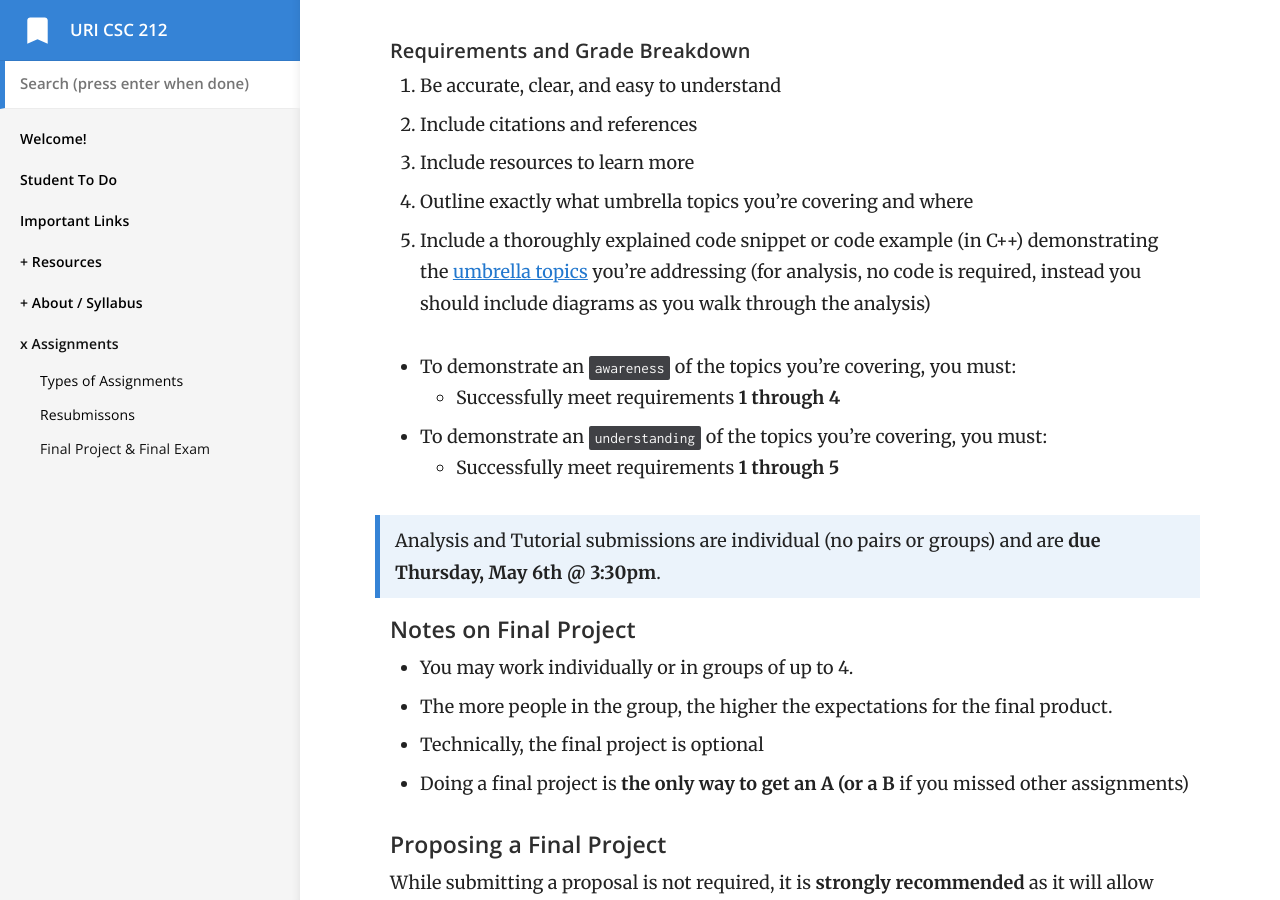
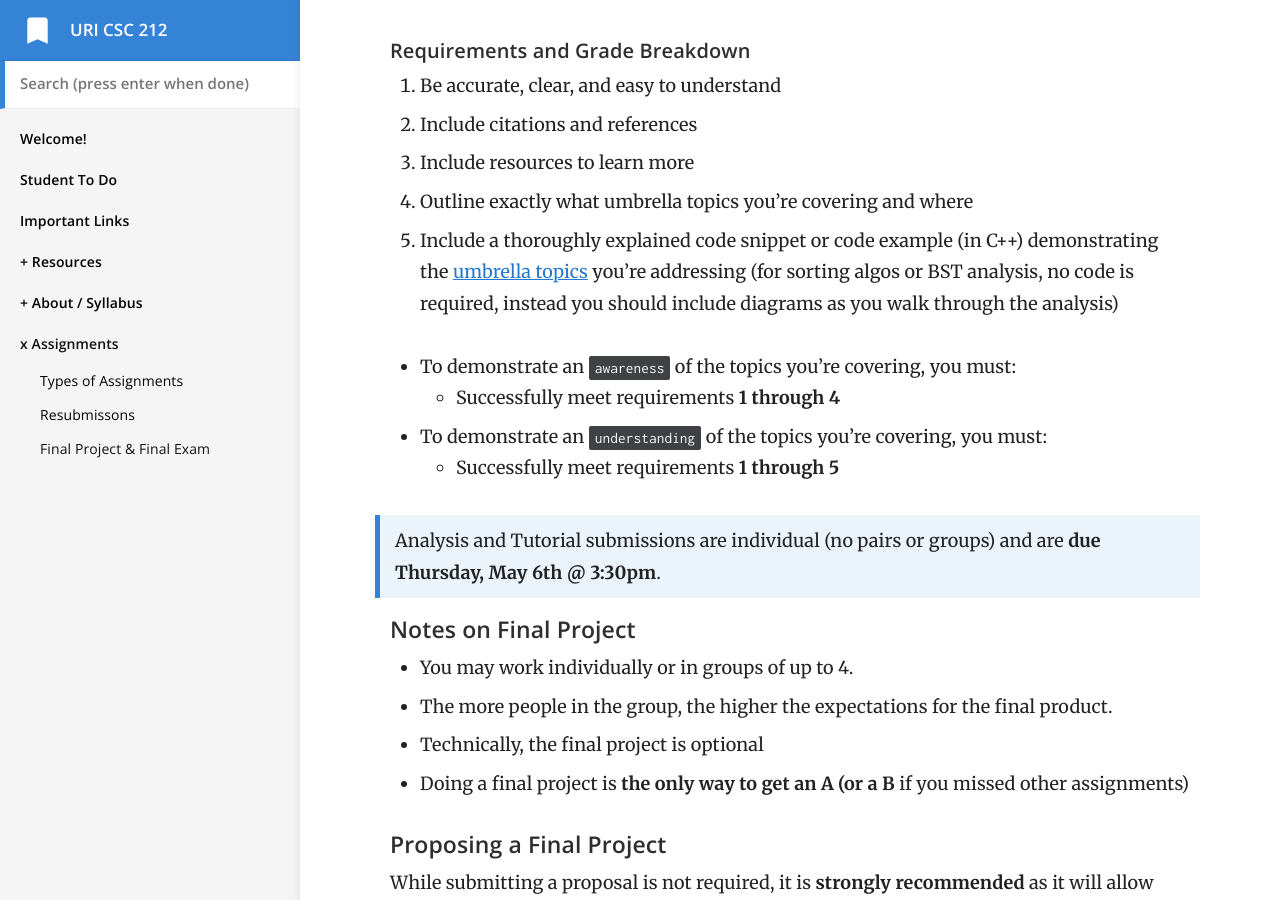
Before and after one commit to vcc-csc212/sp21-archive, a Jekyll site: the page built from _docs/3-assignments/final.md, in a window 1280 px wide and 900 px high, scrolled down 1178 px. Built offline with Jekyll 4.4.1, drawn with Linux system fonts in a browser that asks for light colours.

Commit message:
clarification of BST and sorting algos analysis

```diff
--- a/_docs/3-assignments/final.md
+++ b/_docs/3-assignments/final.md
@@ -28,7 +28,7 @@ Tutorial
 2. Include citations and references
 3. Include resources to learn more
 4. Outline exactly what umbrella topics you're covering and where
-5. Include a thoroughly explained code snippet or code example (in C++) demonstrating the [umbrella topics](/outcomes-skills) you're addressing (for analysis, no code is required, instead you should include diagrams as you walk through the analysis)
+5. Include a thoroughly explained code snippet or code example (in C++) demonstrating the [umbrella topics](/outcomes-skills) you're addressing (for sorting algos or BST analysis, no code is required, instead you should include diagrams as you walk through the analysis)
 
 
 - To demonstrate an `awareness` of the topics you're covering, you must:
```
